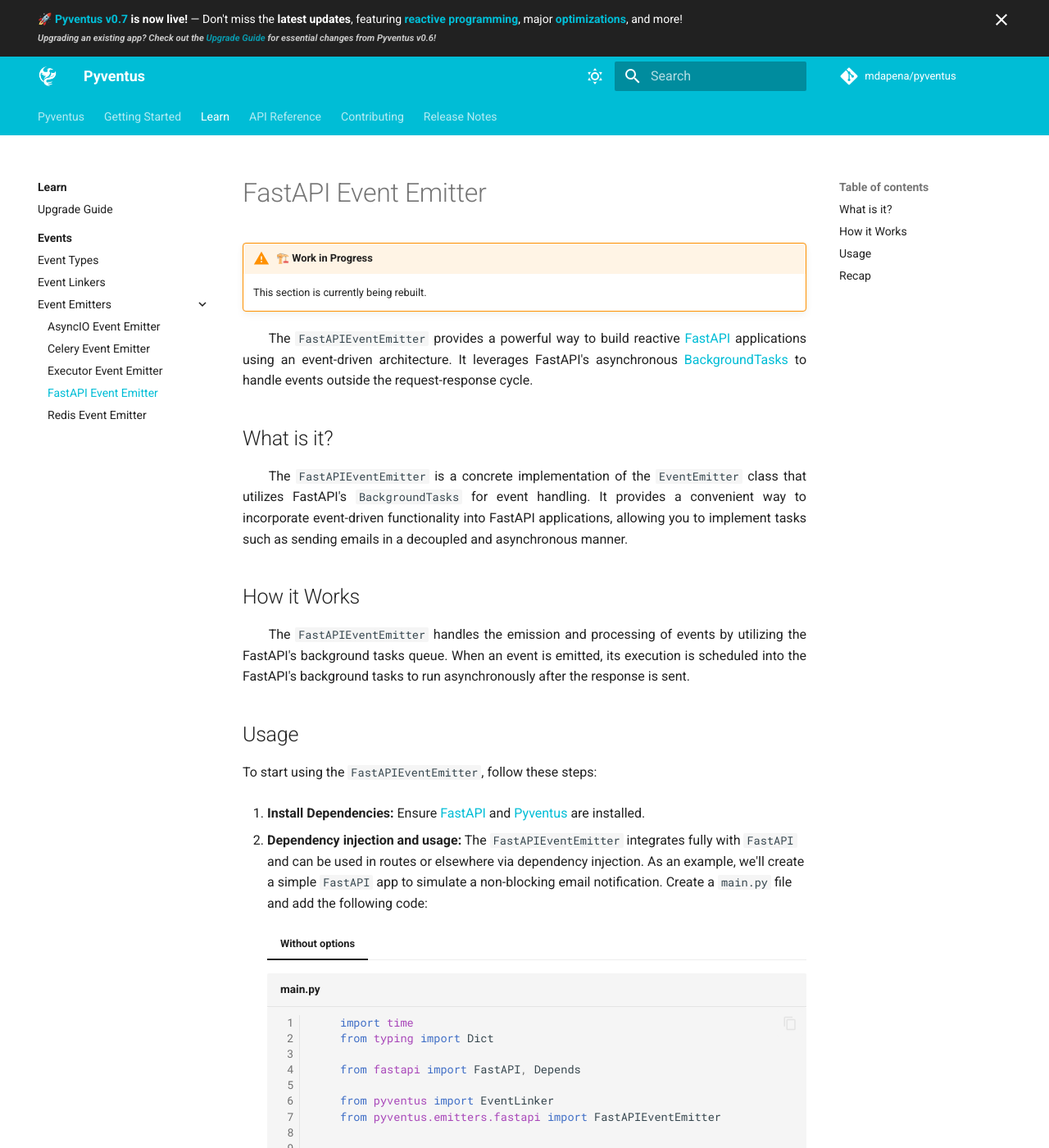
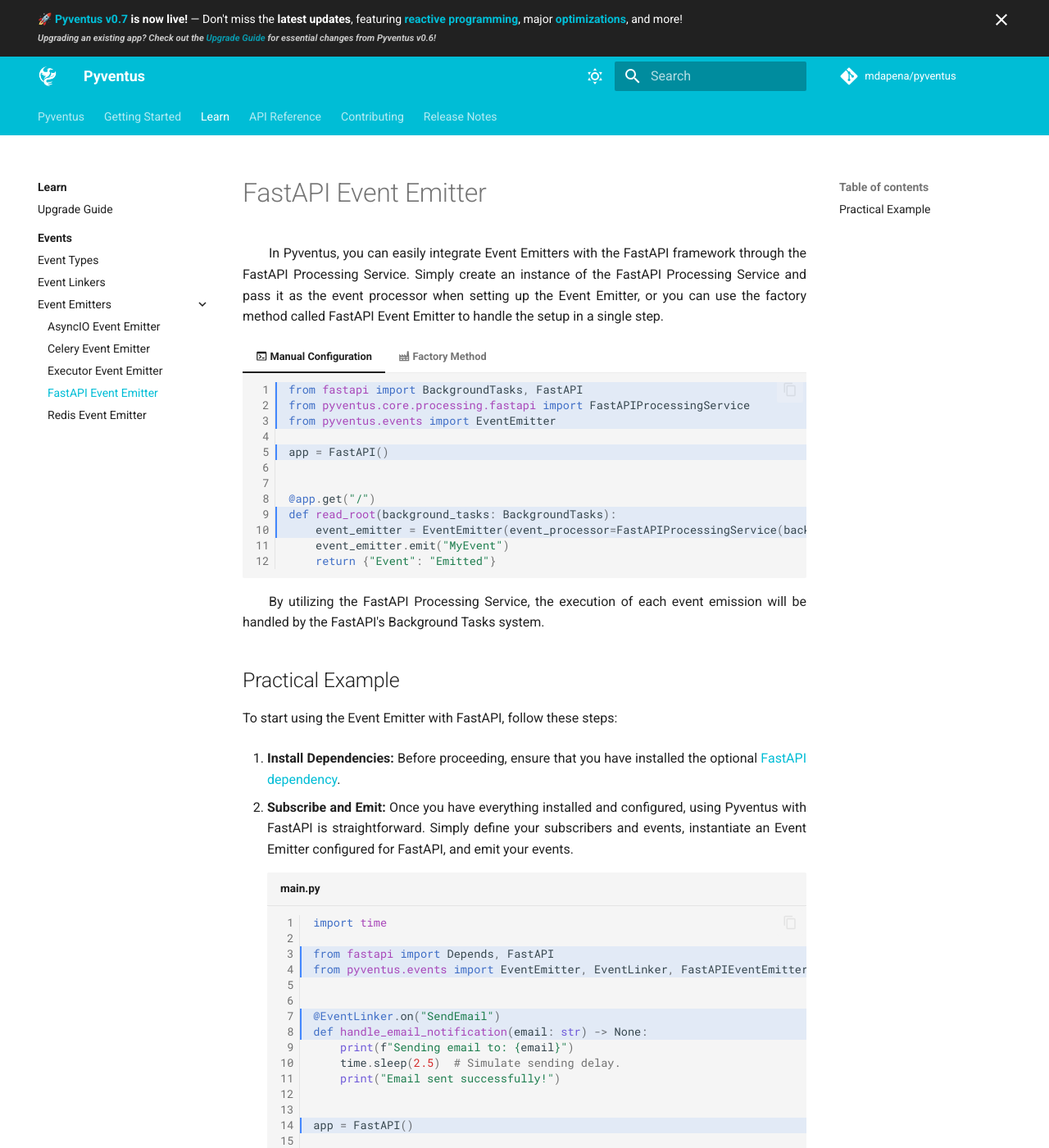
Before and after one commit to mdapena/pyventus, an MkDocs documentation site: the page built from docs/learn/events/emitters/fastapi.md, in a window 1280 px wide and 1400 px high. Shown: the whole window at 82% size. Built offline with MkDocs 1.6.1 and Material for MkDocs 9.7.7, drawn with Linux system fonts in a browser that asks for light colours; comment, search, counter and statistics services are not loaded; the version menu is left out; some of the changed text lies outside the part shown.

Commit message:
Update `fastapi emitters` page in the event learning section

`````diff
--- /dev/null
+++ b/docs/learn/events/emitters/fastapi.md
@@ -0,0 +1,117 @@
+<style>
+    .terminal-command {
+        .go:before {
+            content: "$";
+            padding-right: 1.17647em;
+        }
+    }
+</style>
+
+# FastAPI Event Emitter
+
+<p style="text-align: justify;">
+	&emsp;&emsp;In Pyventus, you can easily integrate Event Emitters with the FastAPI framework through the FastAPI Processing Service. Simply create an instance of the FastAPI Processing Service and pass it as the event processor when setting up the Event Emitter, or you can use the factory method called FastAPI Event Emitter to handle the setup in a single step.
+</p>
+
+=== ":material-console: Manual Configuration"
+
+    ```Python linenums="1" hl_lines="1-3 5 9 10"
+    from fastapi import BackgroundTasks, FastAPI
+    from pyventus.core.processing.fastapi import FastAPIProcessingService
+    from pyventus.events import EventEmitter
+
+    app = FastAPI()
+
+
+    @app.get("/")
+    def read_root(background_tasks: BackgroundTasks):
+    	event_emitter = EventEmitter(event_processor=FastAPIProcessingService(background_tasks))
+    	event_emitter.emit("MyEvent")
+    	return {"Event": "Emitted"}
+    ```
+
+=== ":material-factory: Factory Method"
+
+    ```Python linenums="1" hl_lines="1-2 4 8"
+    from fastapi import Depends, FastAPI
+    from pyventus.events import EventEmitter, FastAPIEventEmitter
+
+    app = FastAPI()
+
+
+    @app.get("/")
+    def read_root(event_emitter: EventEmitter = Depends(FastAPIEventEmitter())):
+    	event_emitter.emit("MyEvent")
+    	return {"Event": "Emitted"}
+    ```
+
+<p style="text-align: justify;">
+	&emsp;&emsp;By utilizing the FastAPI Processing Service, the execution of each event emission will be handled by the FastAPI's Background Tasks system.
+</p>
+
+## Practical Example
+
+<p style="text-align: justify;">
+	To start using the Event Emitter with FastAPI, follow these steps:
+</p>
+
+1.  <p style="text-align: justify;"><b>Install Dependencies:</b>
+        Before proceeding, ensure that you have installed the optional [FastAPI dependency](../../../getting-started.md/#optional-dependencies).
+    </p>
+
+2.  <p style="text-align: justify;"><b>Subscribe and Emit:</b>
+        Once you have everything installed and configured, using Pyventus with FastAPI is straightforward. Simply define your subscribers and events, instantiate an Event Emitter configured for FastAPI, and emit your events.
+    </p>
+
+    ```Python title="main.py" linenums="1" hl_lines="3-4 7-8 14 20 22"
+    import time
+
+    from fastapi import Depends, FastAPI
+    from pyventus.events import EventEmitter, EventLinker, FastAPIEventEmitter
+
+
+    @EventLinker.on("SendEmail")
+    def handle_email_notification(email: str) -> None:
+    	print(f"Sending email to: {email}")
+    	time.sleep(2.5)  # Simulate sending delay.
+    	print("Email sent successfully!")
+
+
+    app = FastAPI()
+
+
+    @app.get("/email")
+    def send_email(
+    	email_to: str,
+    	event_emitter: EventEmitter = Depends(FastAPIEventEmitter()),
+    ) -> None:
+    	event_emitter.emit("SendEmail", email_to)
+    	return {"message": "Email sent!"}
+    ```
+
+    To start the FastAPI server, run the following command:
+
+    <div class="terminal-command">
+    ```console
+    fastapi dev main.py
+    ```
+    </div>
+
+    Open your browser and navigate to <a href="http://127.0.0.1:8000/email?email_to=email@email.com" target="_blank">http://127.0.0.1:8000/email?email_to=email@email.com</a>. You should see the following JSON response:
+
+    ```JSON
+    { "message": "Email sent!" }
+    ```
+
+    Additionally, you will be able to view the output of the functions in the console logs.
+
+    ```console
+    INFO   Uvicorn running on http://127.0.0.1:8000 (Press CTRL+C to quit)
+    INFO   Started reloader process [12604] using WatchFiles
+    INFO   Started server process [7008]
+    INFO   Waiting for application startup.
+    INFO   Application startup complete.
+    INFO   127.0.0.1:49763 - "GET /email?email_to=email@email.com HTTP/1.1" 200
+    Sending email to: email@email.com
+    Email sent successfully!
+    ```
--- a/docs/learn/events/emitters/fastapi/index.md
+++ /dev/null
@@ -1,149 +0,0 @@
----
-hide:
-    - feedback
----
-
-# FastAPI Event Emitter
-
-!!! warning "🏗️ Work in Progress"
-
-    This section is currently being rebuilt.
-
-<p style='text-align: justify;' markdown>
-	&emsp;&emsp;The `FastAPIEventEmitter` provides a powerful way to build reactive [FastAPI](https://fastapi.tiangolo.com/)
-	applications using an event-driven architecture. It leverages FastAPI's asynchronous [BackgroundTasks](https://fastapi.tiangolo.com/reference/background/)
-	to handle events outside the request-response cycle.
-</p>
-
-## What is it?
-
-<p style='text-align: justify;' markdown>
-	&emsp;&emsp;The `FastAPIEventEmitter` is a concrete implementation of the `EventEmitter` class that utilizes
-	FastAPI's `BackgroundTasks` for event handling. It provides a convenient way to incorporate event-driven
-	functionality into FastAPI applications, allowing you to implement tasks such as sending emails in a
-	decoupled and asynchronous manner.
-</p>
-
-## How it Works
-
-<p style='text-align: justify;' markdown>
-	&emsp;&emsp;The `FastAPIEventEmitter` handles the emission and processing of events by utilizing the FastAPI's
-	background tasks queue. When an event is emitted, its execution is scheduled into the FastAPI's background
-	tasks to run asynchronously after the response is sent.
-</p>
-
-## Usage
-
-<p style='text-align: justify;' markdown>
-	To start using the `FastAPIEventEmitter`, follow these steps:
-</p>
-
-1. **Install Dependencies:**
-   Ensure [FastAPI](https://fastapi.tiangolo.com/#installation) and [Pyventus](../../../getting-started.md/#optional-dependencies)
-   are installed.
-
-2. **Dependency injection and usage:**
-   The `FastAPIEventEmitter` integrates fully with `FastAPI` and can be used in routes or elsewhere via dependency
-   injection. As an example, we'll create a simple `FastAPI` app to simulate a non-blocking email notification.
-   Create a `main.py` file and add the following code:
-
-    === "Without options"
-
-    ````Python title="main.py" linenums="1" hl_lines="21"
-    	import time
-    	from typing import Dict
-
-    	from fastapi import FastAPI, Depends
-
-    	from pyventus import EventLinker
-    	from pyventus.emitters.fastapi import FastAPIEventEmitter
-
-
-    	@EventLinker.on("SendEmail")
-    	def event_callback(email: str):
-    		print(f"Sending email to: {email}")
-    		time.sleep(2)
-    		print("Email sent successfully!")
-
-
-    	app = FastAPI()
-
-    	@app.get("/")
-    	async def send_email(
-    	    event_emitter: FastAPIEventEmitter = Depends(FastAPIEventEmitter),
-    	) -> Dict[str, str]:
-    	    event_emitter.emit("SendEmail", "email@pyventus.com")
-    	    return {"message": "Email sent!"}
-
-    	```
-
-    === "With options"
-
-    	```Python title="main.py" linenums="1" hl_lines="21"
-    	import time
-    	from typing import Dict
-
-    	from fastapi import FastAPI, Depends
-
-    	from pyventus import EventLinker
-    	from pyventus.emitters.fastapi import FastAPIEventEmitter
-
-
-    	@EventLinker.on("SendEmail")
-    	def event_callback(email: str):
-    	    print(f"Sending email to: {email}")
-    	    time.sleep(2)
-    	    print("Email sent successfully!")
-
-
-    	app = FastAPI()
-
-    	@app.get("/")
-    	async def send_email(
-    	    event_emitter: FastAPIEventEmitter = Depends(FastAPIEventEmitter.options(debug=False)),
-    	) -> Dict[str, str]:
-    	    event_emitter.emit("SendEmail", "email@pyventus.com")
-    	    return {"message": "Email sent!"}
-
-    	```
-
-    ````
-
-3. **Run the server:**
-   <a href="https://fastapi.tiangolo.com/#run-it" target="_blank">Start the app</a> with:
-
-    ```console
-    uvicorn main:app --reload
-    ```
-
-    Open your browser at <a href="http://127.0.0.1:8000/" target="_blank">http://127.0.0.1:8000/</a>. You will
-    see the JSON response as:
-
-    ```JSON
-    { "message": "Email sent!" }
-    ```
-
-    You'll also be able to see the outputs of the functions in the console logs as follows:
-
-    ```console
-    INFO:     Uvicorn running on http://127.0.0.1:8000 (Press CTRL+C to quit)
-    INFO:     Started reloader process [28720]
-    INFO:     Started server process [28722]
-    INFO:     Waiting for application startup.
-    INFO:     Application startup complete.
-    INFO:     127.0.0.1:57926 - "GET / HTTP/1.1" 200 OK
-
-    Sending email to: email@pyventus.com
-    Email sent successfully!
-    ```
-
-## Recap
-
-<p style='text-align: justify;' markdown>
-    &emsp;&emsp;As we have seen, the `FastAPIEventEmitter` allows building reactive `FastAPI` apps using an event-driven
-	architecture. By leveraging background tasks, events can be emitted from routes and processed independently without
-	blocking responses. This delivers asynchronous and non-blocking behavior for tasks like emails, jobs, streams and
-	more. The emitter integrates seamlessly with `FastAPI` via dependency injection.
-</p>
-
-<br>
--- a/mkdocs.yml
+++ b/mkdocs.yml
@@ -181,7 +181,7 @@
             - AsyncIO Event Emitter: learn/events/emitters/asyncio.md
             - Celery Event Emitter: learn/events/emitters/celery.md
             - Executor Event Emitter: learn/events/emitters/executor.md
-            - FastAPI Event Emitter: learn/events/emitters/fastapi/index.md
+            - FastAPI Event Emitter: learn/events/emitters/fastapi.md
             - Redis Event Emitter: learn/events/emitters/redis.md
   - API Reference:
       - api/index.md
`````
